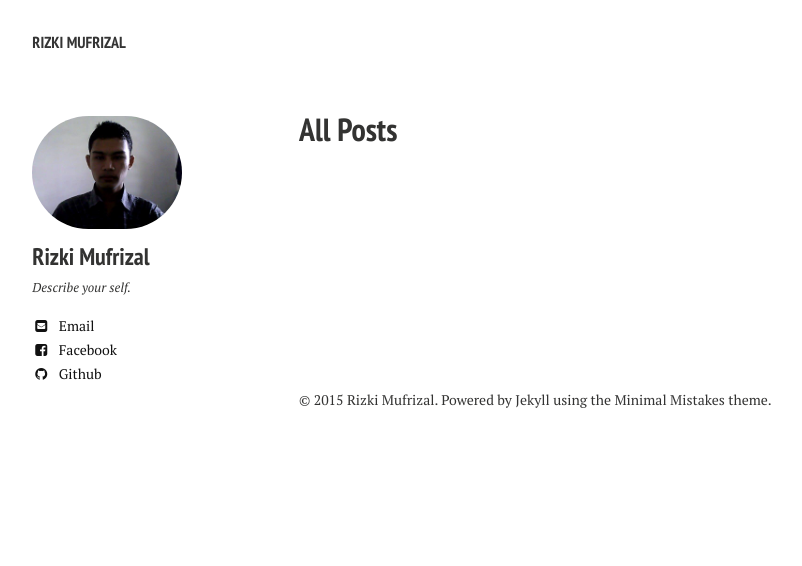
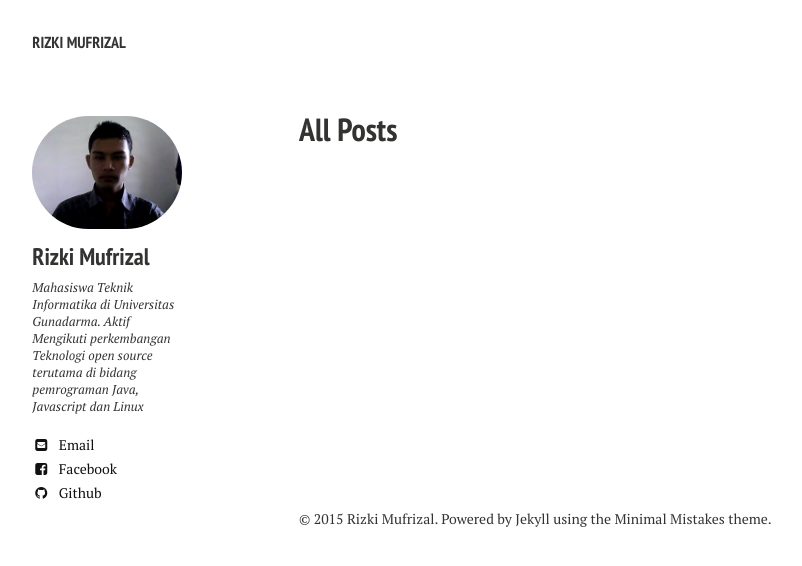
Before and after one commit to tanihub/RizkiMufrizal.github.io, a Jekyll site: the page built from posts/index.md, in a window 1280 px wide. Shown: the top 566 px of the page, without its empty margins (21-823 px from the left). Built offline with Jekyll 4.4.1, drawn with Linux system fonts in a browser that asks for light colours; nearby versions of some CDN libraries.

Commit message:
Update konfigurasi tentang penulis

```diff
--- a/_config.yml
+++ b/_config.yml
@@ -28,7 +28,8 @@ kramdown:
 owner:
   name: Rizki Mufrizal
   avatar: RizkiMufrizal.jpg
-  bio: "Describe your self."
+  bio: "Mahasiswa Teknik Informatika di Universitas Gunadarma. Aktif Mengikuti perkembangan Teknologi open source
+  terutama di bidang pemrograman Java, Javascript dan Linux"
   email: mufrizalrizki@gmail.com
   disqus-shortname:
   twitter: #username
```
